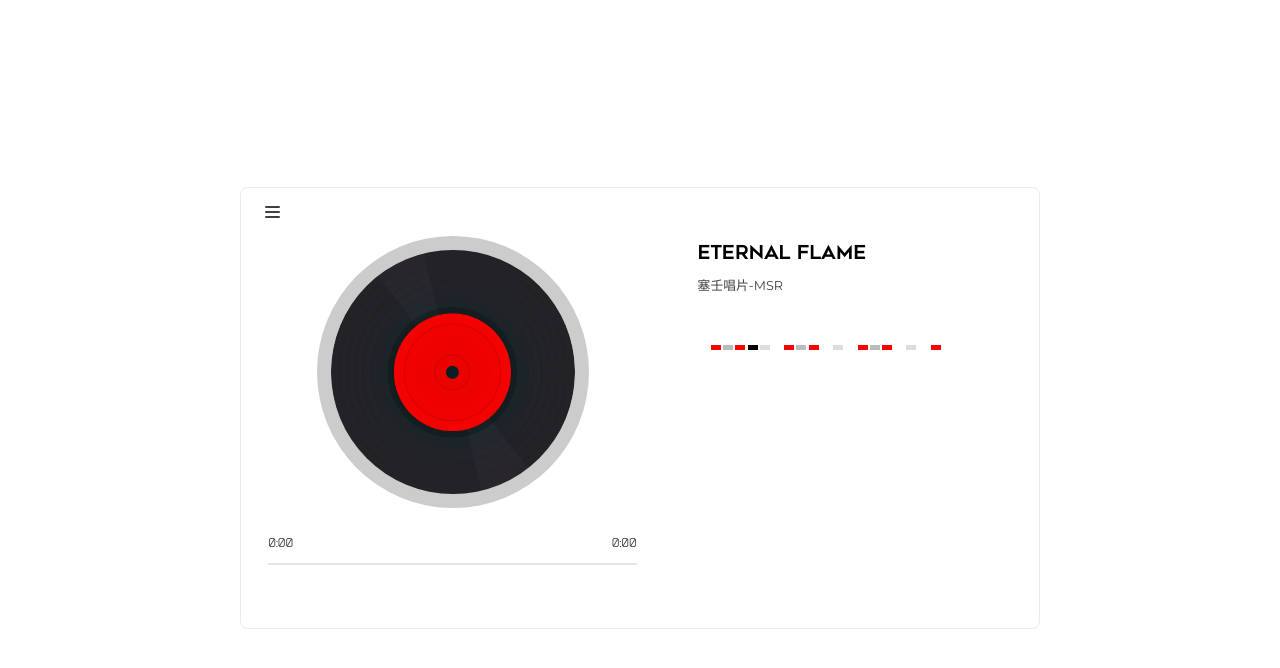
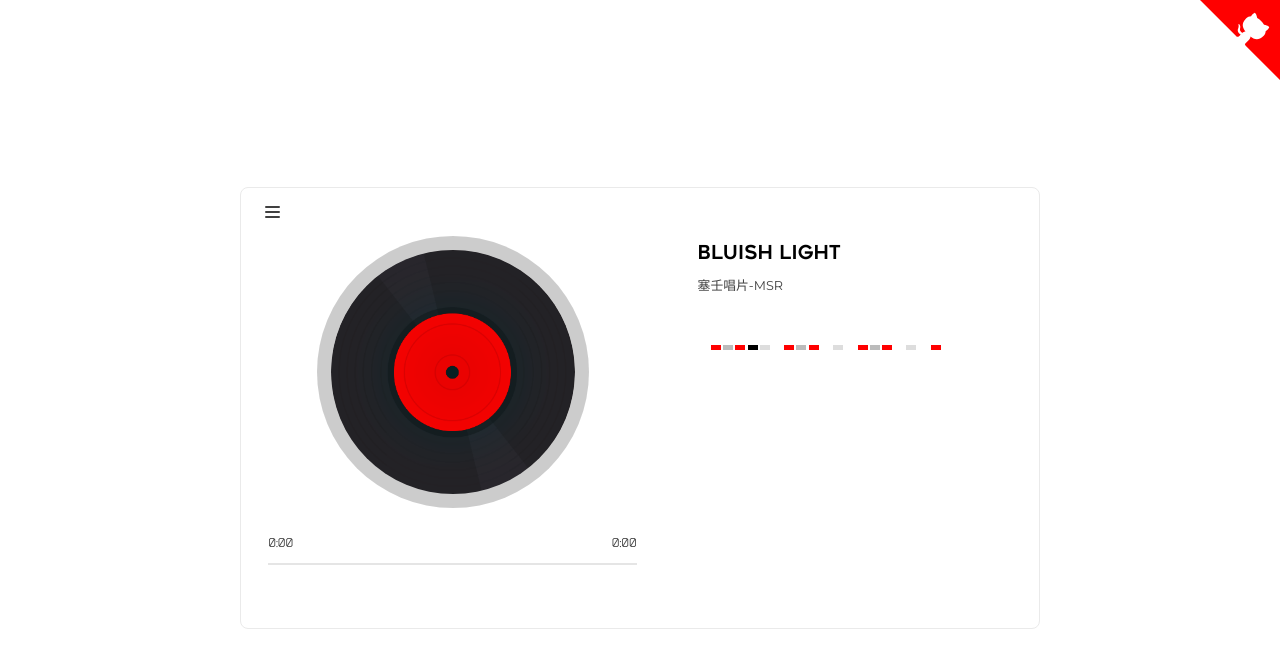
Before and after one commit to C01day/music-player, a Vue app: page /#/ in a window 1280 px wide. Shown: the top 668 px of the page. Built offline with nearby package versions, Linux system fonts and the light colour scheme; some icons are missing.

Commit message:
Update MusicPlayer.vue

```diff
--- a/src/components/MusicPlayer.vue
+++ b/src/components/MusicPlayer.vue
@@ -1,5 +1,12 @@
 <template>
 <div id="box">
+	<a href="https://github.com/C01day/music-player" class="github-corner" aria-label="View source on GitHub">
+		<svg width="80" height="80" viewBox="0 0 250 250" style="fill:#FF0000; color:#FFF; position: absolute; top: 0; border: 0; right: 0;" aria-hidden="true">
+			<path d="M0,0 L115,115 L130,115 L142,142 L250,250 L250,0 Z"></path>
+			<path d="M128.3,109.0 C113.8,99.7 119.0,89.6 119.0,89.6 C122.0,82.7 120.5,78.6 120.5,78.6 C119.2,72.0 123.4,76.3 123.4,76.3 C127.3,80.9 125.5,87.3 125.5,87.3 C122.9,97.6 130.6,101.9 134.4,103.2" fill="currentColor" style="transform-origin: 130px 106px;" class="octo-arm"></path>
+			<path d="M115.0,115.0 C114.9,115.1 118.7,116.5 119.8,115.4 L133.7,101.6 C136.9,99.2 139.9,98.4 142.2,98.6 C133.8,88.0 127.5,74.4 143.8,58.0 C148.5,53.4 154.0,51.2 159.7,51.0 C160.3,49.4 163.2,43.6 171.4,40.1 C171.4,40.1 176.1,42.5 178.8,56.2 C183.1,58.6 187.2,61.8 190.9,65.4 C194.5,69.0 197.7,73.2 200.1,77.6 C213.8,80.2 216.3,84.9 216.3,84.9 C212.7,93.1 206.9,96.0 205.4,96.6 C205.1,102.4 203.0,107.8 198.3,112.5 C181.9,128.9 168.3,122.5 157.7,114.1 C157.9,116.9 156.7,120.9 152.7,124.9 L141.0,136.5 C139.8,137.7 141.6,141.9 141.8,141.8 Z" fill="currentColor" class="octo-body"></path>
+		</svg>
+	</a>
 	<div class="audioPlayer">
 		<a class="nav-icon" v-on:click="isPlaylistActive=!isPlaylistActive" :class="{'isActive': isPlaylistActive}" title="Music List">
 				<span></span>
@@ -81,6 +88,24 @@
 				currentSong: 0,
 				musicPlaylist: [
 					{
+						title: "Bluish Light",
+						artist: "塞壬唱片-MSR",
+						url: "http://music.163.com/song/media/outer/url?id=1941658812.mp3",
+						image: "https://web.hycdn.cn/siren/pic/20220503/6fbb2ddca4efb6bb4ff4ead791fb447e.jpg"
+					},
+					{
+						title: "Rapier",
+						artist: "塞壬唱片-MSR",
+						url: "http://music.163.com/song/media/outer/url?id=1941656969.mp3",
+						image: "https://web.hycdn.cn/siren/pic/20220502/b08a1ada5fa2a6937ae6c1208a40cb93.jpg"
+					},
+					{
+						title: "March On!",
+						artist: "塞壬唱片-MSR",
+						url: "http://music.163.com/song/media/outer/url?id=1936324213.mp3",
+						image: "https://web.hycdn.cn/siren/pic/20220413/784addeeb3f6bd9cd001e3021f3483da.jpg"
+					},
+					{
 						title: "Eternal Flame",
 						artist: "塞壬唱片-MSR",
 						url: "http://music.163.com/song/media/outer/url?id=1927441611.mp3",
@@ -91,6 +116,12 @@
 						artist: "塞壬唱片-MSR",
 						url: "http://music.163.com/song/media/outer/url?id=1890402858.mp3",
 						image: "https://web.hycdn.cn/siren/pic/20211101/733831c7d034b83dc78f783f8748cc65.jpg"
+					},
+					{
+						title: "Towards Her Light",
+						artist: "塞壬唱片-MSR",
+						url: "http://music.163.com/song/media/outer/url?id=1876956006.mp3",
+						image: "https://web.hycdn.cn/siren/pic/20210916/113f508e9ca2f66642cbb85e7a4699be.jpg"
 					},
 					{
 						title: "Immutable",
@@ -121,6 +152,30 @@
 						artist: "塞壬唱片-MSR",
 						url: "http://music.163.com/song/media/outer/url?id=1473615377.mp3",
 						image: "https://web.hycdn.cn/siren/pic/20210322/80c0cbb9bec652d21e939586e19aa9ed.jpg"
+					},
+					{
+						title: "Everything's Alright",
+						artist: "塞壬唱片-MSR",
+						url: "http://music.163.com/song/media/outer/url?id=1460626792.mp3",
+						image: "https://web.hycdn.cn/siren/pic/20210322/fe18ca43cbf7e7fc3541081d7a62ccef.jpg"
+					},
+					{
+						title: "Requiem",
+						artist: "塞壬唱片-MSR",
+						url: "http://music.163.com/song/media/outer/url?id=1444493780.mp3",
+						image: "https://web.hycdn.cn/siren/pic/20210322/14db9942c28a5abba48b9dfe2d99e39a.jpg"
+					},
+					{
+						title: "Renegade",
+						artist: "塞壬唱片-MSR",
+						url: "http://music.163.com/song/media/outer/url?id=1444493657.mp3",
+						image: "https://web.hycdn.cn/siren/pic/20210322/40a13076601806e37c5394049cebc5b1.jpg"
+					},
+					{
+						title: "故乡的风",
+						artist: "塞壬唱片-MSR",
+						url: "http://music.163.com/song/media/outer/url?id=1431593851.mp3",
+						image: "https://web.hycdn.cn/siren/pic/20210322/c755e05031749ec0d7422078ae3189e7.jpg"
 					},
 					{
 						title: "独行长路",
@@ -581,6 +636,21 @@
 	100%
 		transform scaleY(0)
 
+.github-corner:hover .octo-arm
+	animation octocat-wave 560ms ease-in-out
+@keyframes octocat-wave
+	0%,100%
+		transform:rotate(0)
+	20%,60%
+		transform:rotate(-25deg)
+	40%,80%
+		transform:rotate(10deg)
+@media (max-width:500px)
+	.github-corner:hover .octo-arm
+		animation none
+	.github-corner .octo-arm
+		animation:octocat-wave 560ms ease-in-out
+
 @media (min-width: 719px)
 	.audioPlayerUI
 		display grid
```
